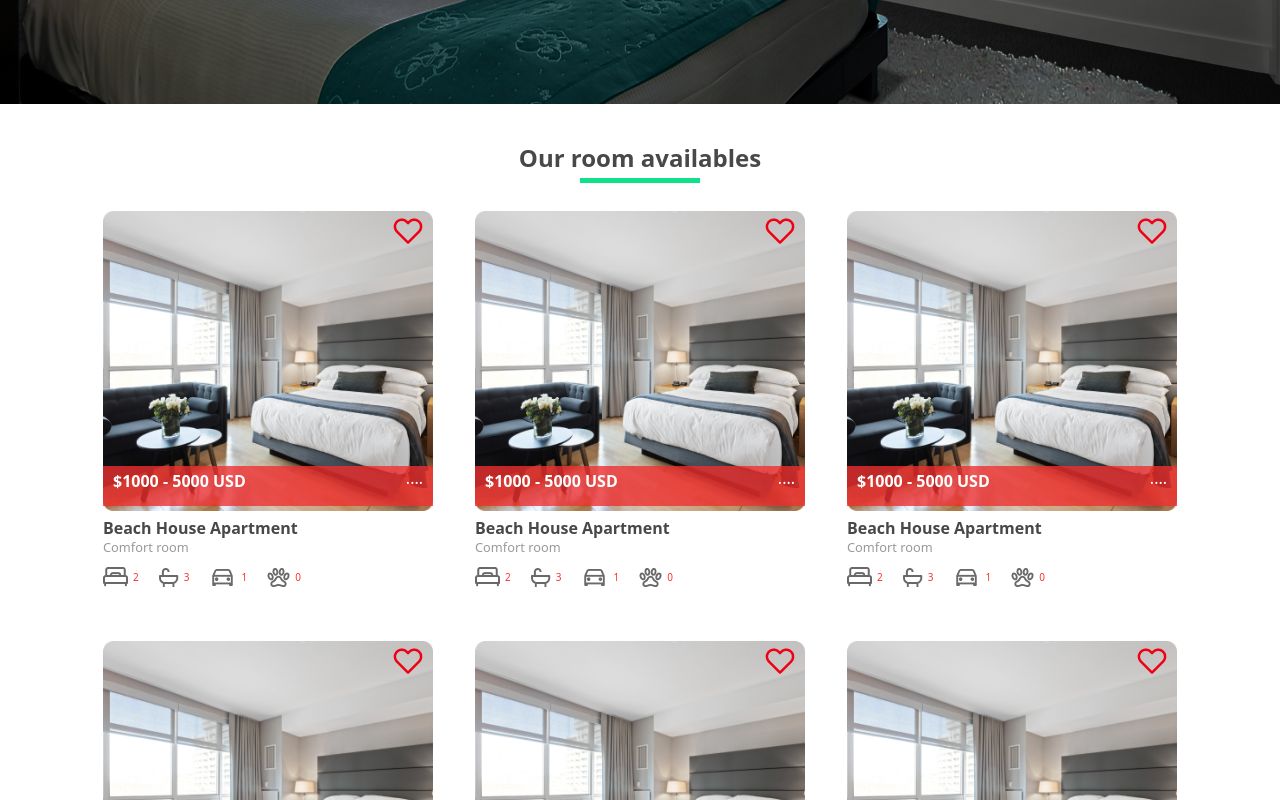
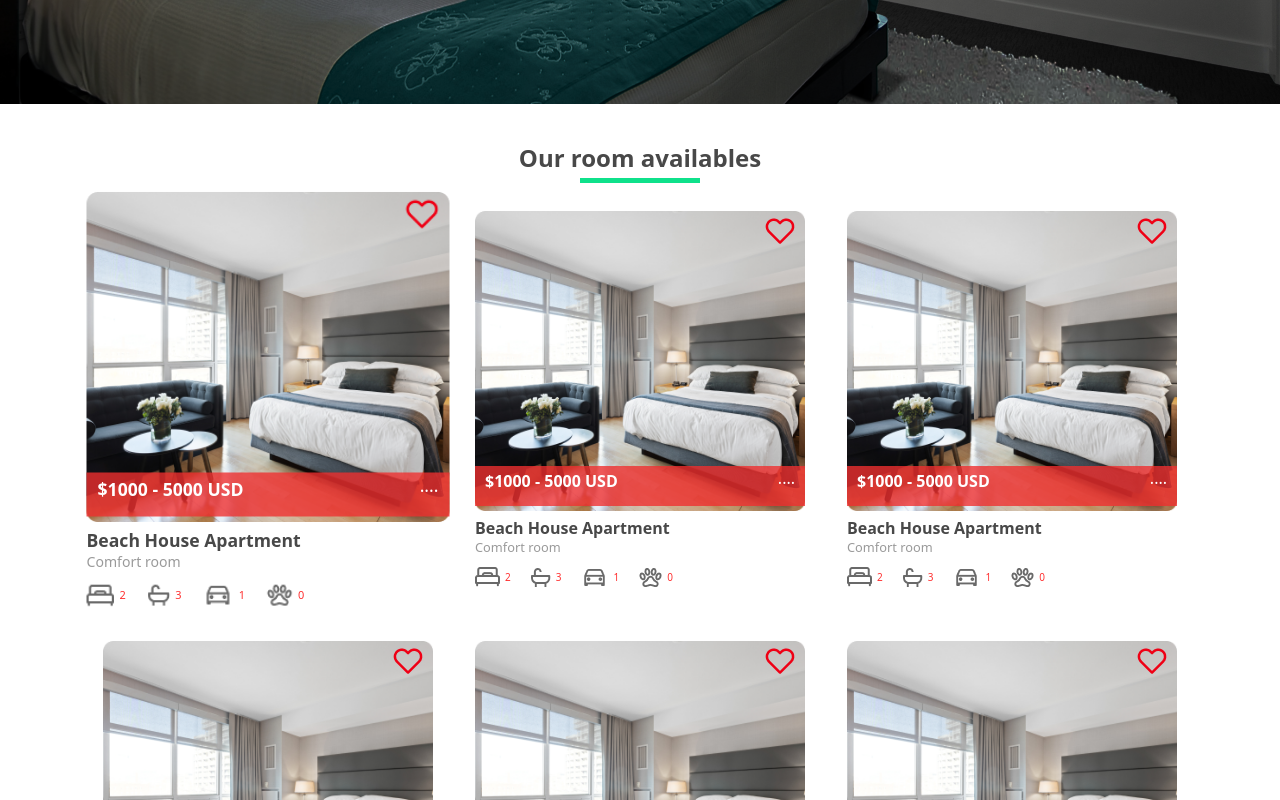
Before and after one commit to chingu-voyages/v42-bears-team-30, a React (Create React App) app in the folder app-front/: page / in a window 1280 px wide. In both pictures the pointer is over the element 268 px from the left and 943 px from the top of the page. Shown: the part 543-1343 px from the top of the page. Built offline with nearby package versions, Linux system fonts and the light colour scheme.

Commit message:
[FRONT] add zoom hover to cards

```diff
--- a/app-front/src/components/cards/cards.css
+++ b/app-front/src/components/cards/cards.css
@@ -19,6 +19,17 @@
     display: block;
     margin: 5px auto;
     width: 120px;
+}
+
+.card-room-container {
+    transition: transform .6s;
+}
+
+.card-room-container:hover {
+    cursor: pointer;
+    -ms-transform: scale(1.1); /* IE 9 */
+    transform: scale(1.1);
+    -webkit-transform: scale(1.1); /* Safari 3-8 */
 }
 
 .cards-rooms-available {
--- a/app-front/src/components/cards/topRatedCards/topRatedCards.css
+++ b/app-front/src/components/cards/topRatedCards/topRatedCards.css
@@ -1,3 +1,14 @@
+.top-rated-rooms {
+    transition: transform .6s;
+}
+
+.top-rated-rooms:hover {
+    cursor: pointer;
+    -ms-transform: scale(1.1); /* IE 9 */
+    transform: scale(1.1);
+    -webkit-transform: scale(1.1); /* Safari 3-8 */
+}
+
 .top-rated-cards {
     display: flex;
     flex-wrap: wrap;
```
